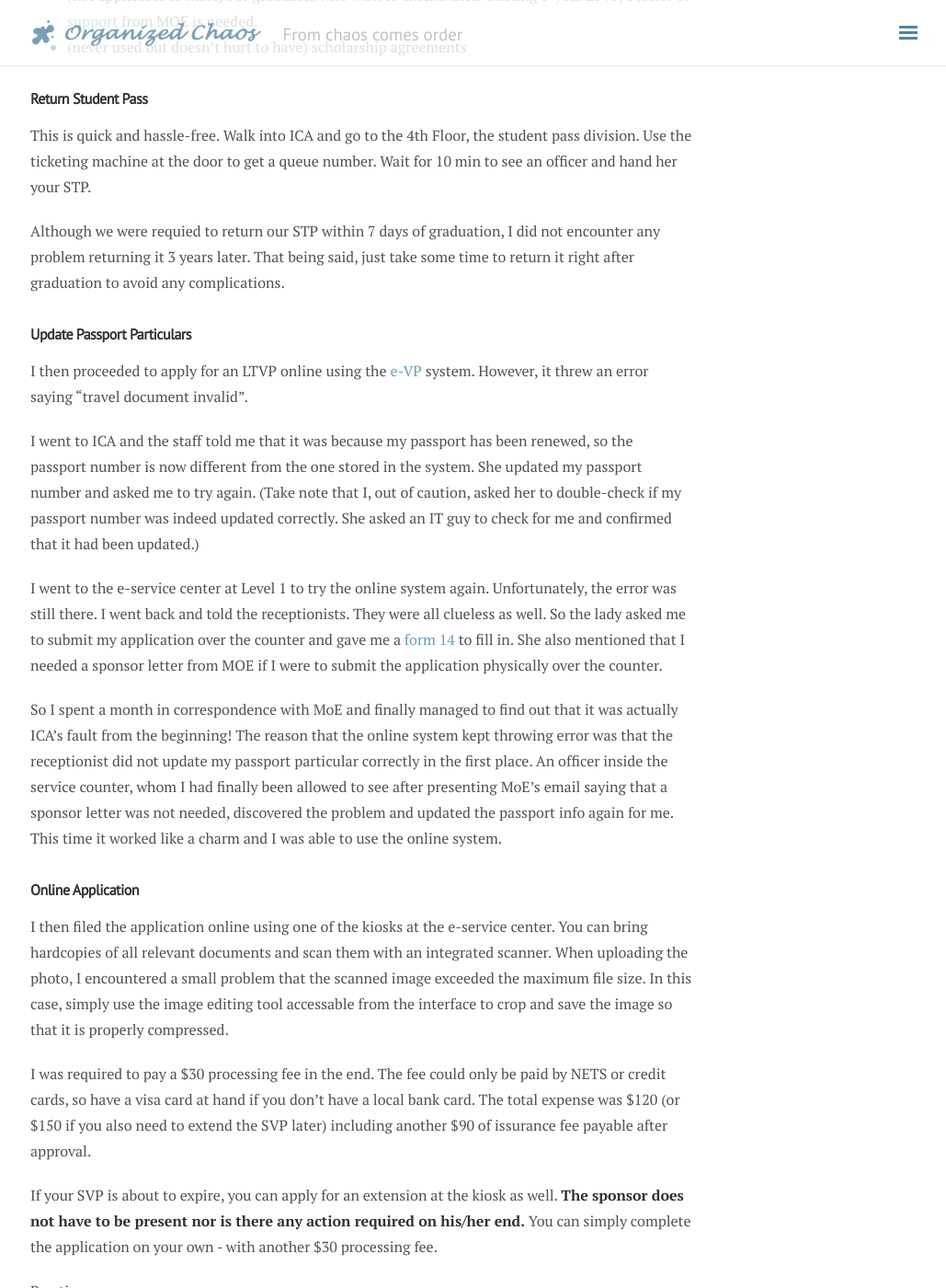
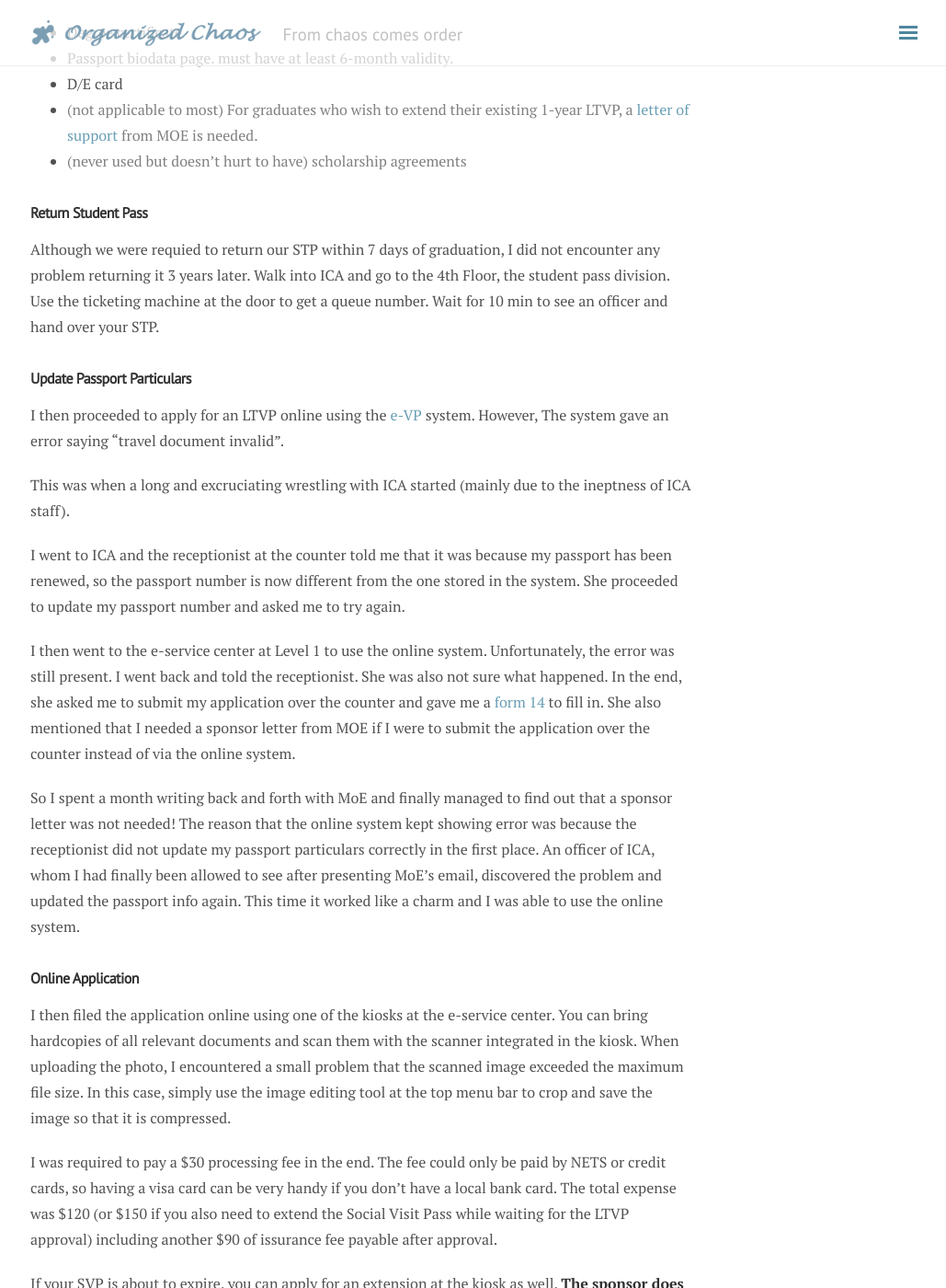
Before and after one commit to yliu9055/organizedchaos, a Jekyll site: the page built from _posts/2019-02-01-LTVP.markdown, in a window 1280 px wide and 1400 px high, scrolled down 1350 px. Shown: the whole window at 92% size, without its empty margins (247-1276 px from the left). Built offline with Jekyll 4.4.1, drawn with Linux system fonts in a browser that asks for light colours; nearby versions of some CDN libraries; comment, search, counter and statistics services are not loaded; some of the changed text lies outside the part shown.

Commit message:
Update 2019-02-01-LTVP.markdown
change wording again for LTVP article

```diff
--- a/_posts/2019-02-01-LTVP.markdown
+++ b/_posts/2019-02-01-LTVP.markdown
@@ -1,17 +1,20 @@
 ---
 layout: post
-title:  "Applying for LTVP Three Years after Graduation: A Long Story"
+title:  "Applying for LTVP Three Years after Graduation: My Personal Experience"
 date: 2019-2-1
 category: expat
 ---
 ### Background
 I am an SM2 scholar who studied chemistry in NTU. Like every lab rat, I had a hard time looking for a job after graduation, to the extent that I fled back home without informing MOE. For 3 years, I worked menial jobs in a small city and lived in fear of being chased down.
 
-Finally, I decided to return to Singapore after the long hiatus with the determination to get a job no matter what to fulfill my obligation. Thank God I was able to achieve my goal, get a visit pass and secure a job. In this article I would like to share the process of obtaining an LTVP to help people who are in a similar situation (if any).
+Finally, I decided to return to Singapore after the long hiatus with the determination to work any job available to fulfill my obligation. Thank God I was able to achieve my goal, got a visit pass and secured a job. The end result was pretty satisfactory and amounted to a new start in my life. So I would like to encourage fellow scholars in a similar situation (if there is any) to do the same instead of living in regrets.
 
-I did not apply for an LTVP at the point of my graduation, so it was the first time I apply for a visit pass. It is not possible to submit the application for LTVP overseas as you have to fill in your D/E card #. So I first asked my best friend who was alrealy a PR to apply for a Social Visit Pass (SVP) for me so that I could come to Singapore. The process was quick and easy. Prepare the info needed in [Form 14A](https://www.ica.gov.sg/docs/default-source/ica/forms/form14a.pdf) with a 400*514 digital photo and send them to your friend for them to apply for a visa for you via SingPass. The result should be out in 1-3 days.
+In this article I would like to share the process of obtaining an LTVP to help people who are in a similar situation.
 
-## ICA Webpage on the Application of Long-Term Visit Pass (LTVP)
+### Social Visit Pass
+It is not possible to submit the application for LTVP overseas as you have to fill in your D/E card Number. So I first asked my best friend who was alrealy a PR to apply for a Social Visit Pass (SVP) for me so I could come to Singapore. The process was quick and easy. Prepare the info needed in [Form 14A](https://www.ica.gov.sg/docs/default-source/ica/forms/form14a.pdf) with a 400*514 digital photo for your friend to apply for a visa for you via SingPass. The result should be out in 1-3 days.
+
+## Preparing Documents for Long-Term Visit Pass (LTVP)
 Refer to this page for details and a portal to the e-service.
 [https://www.ica.gov.sg/apply/LTVP/apply_LTVP_apply_ihl](https://www.ica.gov.sg/apply/LTVP/apply_LTVP_apply_ihl)
 
@@ -28,55 +31,57 @@ The required documents are:
 * <span style="color:grey">(never used but doesn't hurt to have) scholarship agreements</span>
 
 ### Return Student Pass
-This is quick and hassle-free. Walk into ICA and go to the 4th Floor, the student pass division. Use the ticketing machine at the door to get a queue number. Wait for 10 min to see an officer and hand her your STP.
-
-Although we were requied to return our STP within 7 days of graduation, I did not encounter any problem returning it 3 years later. That being said, just take some time to return it right after graduation to avoid any complications.
+Although we were requied to return our STP within 7 days of graduation, I did not encounter any problem returning it 3 years later. Walk into ICA and go to the 4th Floor, the student pass division. Use the ticketing machine at the door to get a queue number. Wait for 10 min to see an officer and hand over your STP.
 
 ### Update Passport Particulars
-I then proceeded to apply for an LTVP online using the [e-VP](https://eservices.ica.gov.sg/esvclandingpage/evp) system. However, it threw an error saying "travel document invalid".
+I then proceeded to apply for an LTVP online using the [e-VP](https://eservices.ica.gov.sg/esvclandingpage/evp) system. However, The system gave an error saying "travel document invalid".
 
-I went to ICA and the staff told me that it was because my passport has been renewed, so the passport number is now different from the one stored in the system. She updated my passport number and asked me to try again. (Take note that I, out of caution, asked her to double-check if my passport number was indeed updated correctly. She asked an IT guy to check for me and confirmed that it had been updated.)
+This was when a long and excruciating wrestling with ICA started (mainly due to the ineptness of ICA staff).
 
-I went to the e-service center at Level 1 to try the online system again. Unfortunately, the error was still there. I went back and told the receptionists. They were all clueless as well. So the lady asked me to submit my application over the counter and gave me a [form 14](https://www.ica.gov.sg/cms/files/forms/Form14.pdf) to fill in. She also mentioned that I needed a sponsor letter from MOE if I were to submit the application physically over the counter.
+I went to ICA and the receptionist at the counter told me that it was because my passport has been renewed, so the passport number is now different from the one stored in the system. She proceeded to update my passport number and asked me to try again.
 
-So I spent a month in correspondence with MoE and finally managed to find out that it was actually ICA's fault from the beginning! The reason that the online system kept throwing error was that the receptionist did not update my passport particular correctly in the first place. An officer inside the service counter, whom I had finally been allowed to see after presenting MoE's email saying that a sponsor letter was not needed, discovered the problem and updated the passport info again for me. This time it worked like a charm and I was able to use the online system.
+I then went to the e-service center at Level 1 to use the online system. Unfortunately, the error was still present. I went back and told the receptionist. She was also not sure what happened. In the end, she asked me to submit my application over the counter and gave me a [form 14](https://www.ica.gov.sg/cms/files/forms/Form14.pdf) to fill in. She also mentioned that I needed a sponsor letter from MOE if I were to submit the application over the counter instead of via the online system.
+
+So I spent a month writing back and forth with MoE and finally managed to find out that a sponsor letter was not needed! The reason that the online system kept showing error was because the receptionist did not update my passport particulars correctly in the first place. An officer of ICA, whom I had finally been allowed to see after presenting MoE's email, discovered the problem and updated the passport info again. This time it worked like a charm and I was able to use the online system.
 
 ### Online Application
-I then filed the application online using one of the kiosks at the e-service center. You can bring hardcopies of all relevant documents and scan them with an integrated scanner. When uploading the photo, I encountered a small problem that the scanned image exceeded  the maximum file size. In this case, simply use the image editing tool accessable from the interface to crop and save the image so that it is properly compressed.
+I then filed the application online using one of the kiosks at the e-service center. You can bring hardcopies of all relevant documents and scan them with the scanner integrated in the kiosk. When uploading the photo, I encountered a small problem that the scanned image exceeded the maximum file size. In this case, simply use the image editing tool at the top menu bar to crop and save the image so that it is compressed.
 
-I was required to pay a $30 processing fee in the end. The fee could only be paid by NETS or credit cards, so have a visa card at hand if you don't have a local bank card. The total expense was $120 (or $150 if you also need to extend the SVP later) including another $90 of issurance fee payable after approval.
+I was required to pay a $30 processing fee in the end. The fee could only be paid by NETS or credit cards, so having a visa card can be very handy if you don't have a local bank card. The total expense was $120 (or $150 if you also need to extend the Social Visit Pass while waiting for the LTVP approval) including another $90 of issurance fee payable after approval.
 
 If your SVP is about to expire, you can apply for an extension at the kiosk as well. __The sponsor does not have to be present nor is there any action required on his/her end.__ You can simply complete the application on your own - with another $30 processing fee.
 
-Pro-tips:
-1. The application form for LTVP uses a lot of information from form 14a, so if you have completed form 14a previously, bring it with you.
-2. Bring a phone with Internet access. When the receptionist tell you to retry the e-service, just try on the spot to see if the problem persists. Save some queueing time if it doesn't work.
+Tips:
+1. The application form for LTVP reuse a lot of information from form 14a, so if you have completed form 14a previously, bring it with you.
+2. Bring a phone with Internet access. When the receptionist tell you to retry the e-service, try on the spot to see if the problem persists. Therefore you can immediately raise a question if it doesn't work.
 
 
 ### In-principle Approval and Medical Check Up
-I applied on Feb 14 and got the in-principal approval on Mar 1. I immediately booked an appointment for the collection of the pass. The nearest available date was 11 Mar.
+I applied on Feb 14 and got the in-principal approval on Mar 1. I then booked an appointment for the collection of the pass. The nearest available date was 11 Mar.
 
-The next step was the medical check-up consisting of
+The next step was the medical check-up, including
 1. HIV test
 2. Chest X-ray
 
-For the medical test, I went to SATA CommHealth near Jurong East MRT Station. To go there, simply alight at the MRT station and exit via A to the bus interchange downstairs. Walk across the interchange and cross a road to see J-Cube, a shopping mall. The clinic is located in the building next to it with a fairprice on the ground level. Take a lift to go to level 4 to find the clinic.
+For the medical test, I went to SATA CommHealth near Jurong East MRT Station. It's in a building beside J-Cube with a Fairprice on the ground level. Take the lift to level 4 to find the clinic.
 
-The cost for the check up was $53.65. As a side note, you don't have to print out the medical form beforehand. Just download it and send it via email to the receptionist at the counter. She'll print it for you.
+The cost for the check up was $53.65. On a side note, you don't have to print out the medical form beforehand. Just download it and send it via email to the receptionist at the counter. She'll print it out for you.
 
-The HIV test was in the form of a blood draw. It sounded dreadful but was actually a breeze and the puncture was totally healed after 30 minutes. See [this page](https://healthunlocked.com/cllsupport/posts/132783026/care-tips-after-your-blood-test) for care tips after a blood draw. To summarize it in one sentence, apply undisturbed pressure to the needle site for 5-10 min with the arm elevated and remove the dressing strip 1 hour after.
+The HIV test was done by blood draw. It sounded dreadful but was actually not painful and the puncture was totally healed after 30 minutes. See [this page](https://healthunlocked.com/cllsupport/posts/132783026/care-tips-after-your-blood-test) for care tips after a blood draw. To summarize, apply undisturbed pressure to the needle site for 5-10 min with the arm elevated and remove the dressing strip 1 hour after.
 
 
 ### Collection of LTVP
-It took about 1 hour to get your sparkling new LTVP. Hooray!
+At this point it was only a matter of formalities. It took about 1 hour on that day to go through all the processes and get an LTVP.
 
-### Facilities around ICA
-There is a **food court** outside the B exit of the Lavender MRT station. Alternatively, a cafe can be found at the first floor of ICA, together with **photo-taking booths**. For printing, you have to go to the **printing shops in the neighbourhood**. Please refer to [my guide on Google Maps](https://goo.gl/maps/484idruqves) as they can be very difficult to find without directions.
+### Amenities around ICA
+There is a **food court** outside the B exit of the Lavender MRT station. Alternatively, a cafe can be found at the first floor of ICA, together with **photo-taking booths**.
+
+If you forget to print any document, you have to go to the **printing shops in the neighbourhood**. Please refer to [my guide on Google Maps](https://goo.gl/maps/484idruqves) as they can be very difficult to find without directions.
 
 ## Extra Cautions
 ### Proof of onward travel
-For anyone __traveling one-way on a tourist visa__, it is a regulatory requirement for airline receptionists to ask for a proof of onward travel - a ticket leaving this country. In my case, my reason to stay long-term at Singapore was completely legit, but that alone was not enough to convince the receptionists to give me my air ticket - even though the customs officer at the destination country didn't bat an eye to let me through.
+For anyone __traveling one-way on a tourist visa__, it is a regulatory requirement for airline receptionists to ask for a proof of onward travel - a ticket leaving Singapore. In my case, my reason to stay long-term and not to return was completely legit, but that alone was not enough to convince the receptionists to give me my air ticket - even though the customs officer at Changi Airport didn't bat an eye to let me through.
 
-Thus, it is essential for those __traveling one-way on a tourist visa__ to secure a leaving ticket in advance, or risk missing your flight / spending a lot more to get a return ticket on the spot.
+Thus, it is essential for those __traveling one-way on a tourist visa__ to secure a leaving ticket in advance, or risk spending a lot of money in a hassle to get a return ticket at the airport.
 
-Refer to [this article](https://expertvagabond.com/proof-of-onward-travel/) for economic ways to get a proof of onward travel. It is said that those flying to Singapore can get away by buying a bus ticket to Malaysia, which is very cheap (around $30).
+Refer to [this article](https://expertvagabond.com/proof-of-onward-travel/) for economic ways to get proofs of onward travel. It is said that those flying to Singapore can get away by buying a bus ticket to Malaysia, which is very cheap (around $30).
```
